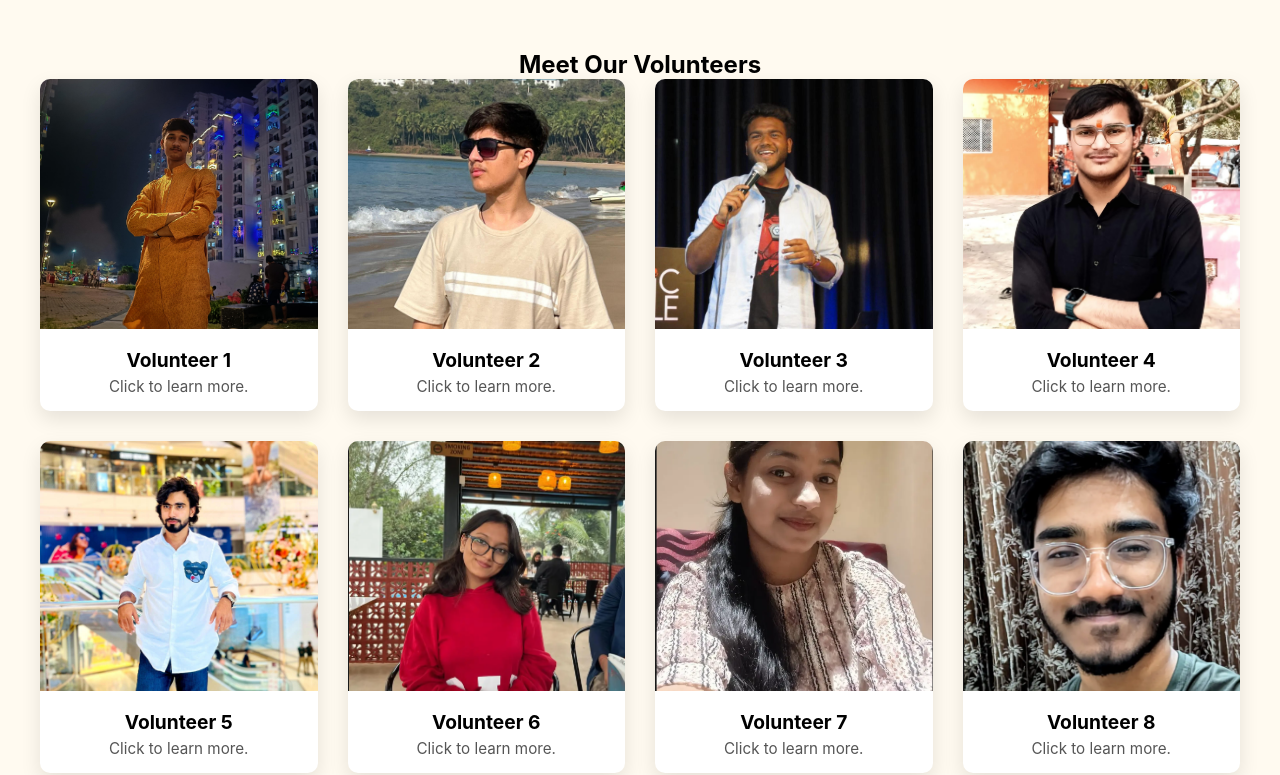
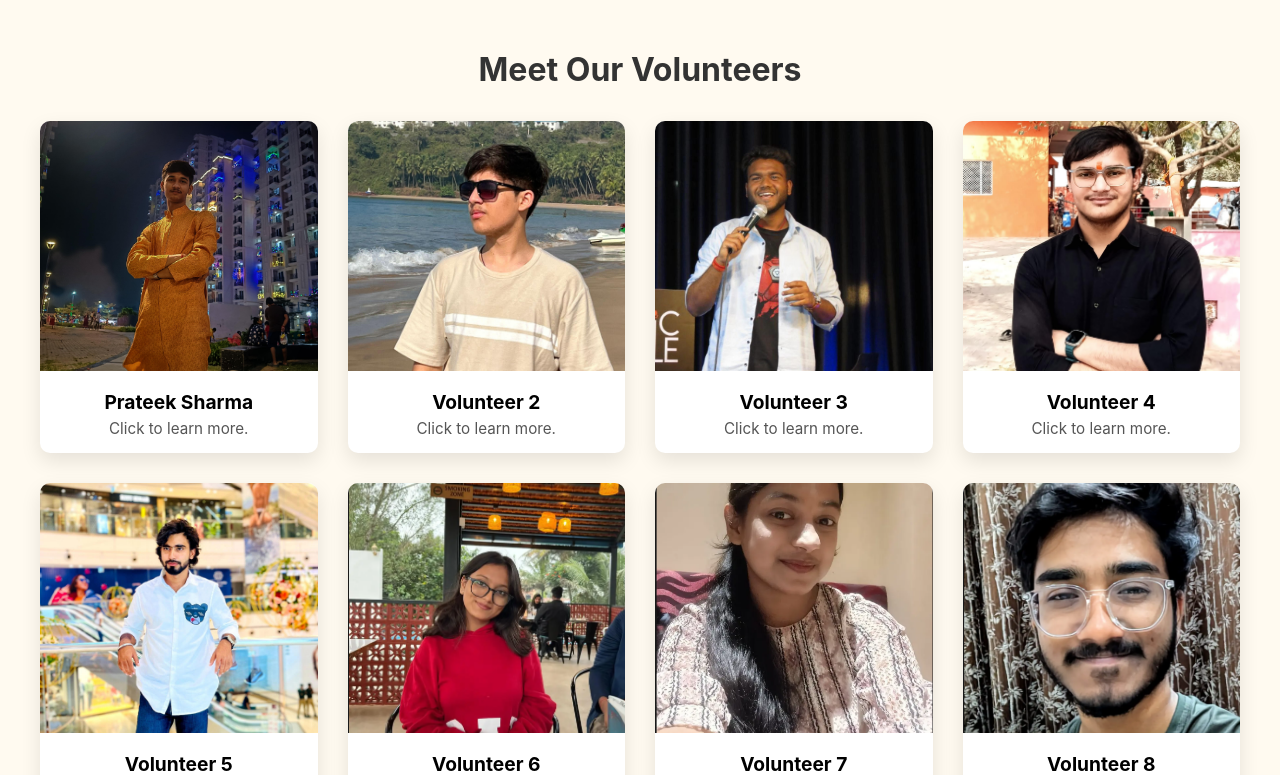
Before and after one commit to ReevuChatterjee/AshaaAnant, a Django app: page /volunteer/ in a window 1280 px wide. Shown: the part 177-952 px from the top of the page. Run offline with Django 5.2, Linux system fonts and the light colour scheme; parts of the project's set-up code (start-up, migrations or seed data) failed here and were passed over.

Commit message:
changes 16

```diff
--- a/Templates/volunteer.html
+++ b/Templates/volunteer.html
@@ -38,14 +38,16 @@
 
     <!-- Volunteers Grid -->
     <section class="volunteers-section">
-      <h2>Meet Our Volunteers</h2>
+      <div class="section-title">
+        <h2>Meet Our Volunteers</h2>
+      </div>
       <div class="volunteers-grid">
 
         <!-- Volunteer 1 -->
         <div class="volunteer-card" onclick="openModal('modal1')">
           <img src="{% static 'volunteers/vol1.jpg' %}" alt="Volunteer 1" class="volunteer-img" />
           <div class="volunteer-info">
-            <div class="volunteer-name">Volunteer 1</div>
+            <div class="volunteer-name">Prateek Sharma</div>
             <div class="volunteer-bio">Click to learn more.</div>
           </div>
         </div>
@@ -54,9 +56,10 @@
             <span class="close" onclick="closeModal('modal1')">&times;</span>
             <img src="{% static 'volunteers/vol1.jpg' %}" alt="Volunteer 1" class="modal-img" />
             <h2>Volunteer 1</h2>
-            <p><strong>Role:</strong> Rescue Operations Lead</p>
-            <p><strong>Bio:</strong> Leads weekend rescue operations and trains junior volunteers.</p>
-            <p><strong>Contact:</strong> volunteer1@ashaaanant.org</p>
+            <p><strong>Role:</strong> Founder and Director</p>
+            <p><strong>Bio:</strong> Meet Prateek Sharma – the heart, brain, and soul behind Aashaa Anant 💜
+A storyteller by instinct and a changemaker by choice, Prateek started this initiative with a vision to make kindness a lifestyle, not a moment.
+From creative campaigns to on-ground impact, he’s leading the way with passion, purpose, and a whole lot of love for humanity.</p>
           </div>
         </div>
 
--- a/static/css/volunteer.css
+++ b/static/css/volunteer.css
@@ -201,3 +201,13 @@ body {
   margin-bottom: 1rem;
   display: block;
 }
+
+.section-title {
+  text-align: center;
+  margin-bottom: 2rem;
+}
+
+.section-title h2 {
+  font-size: 2rem;
+  color: var(--text-dark);
+}
```
